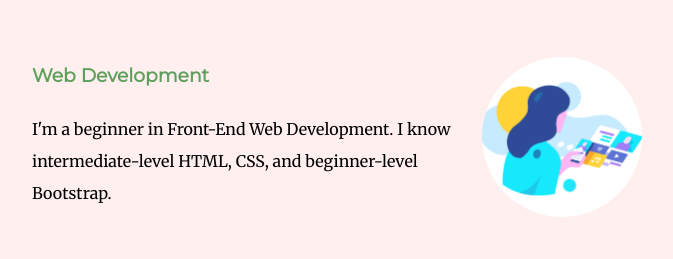
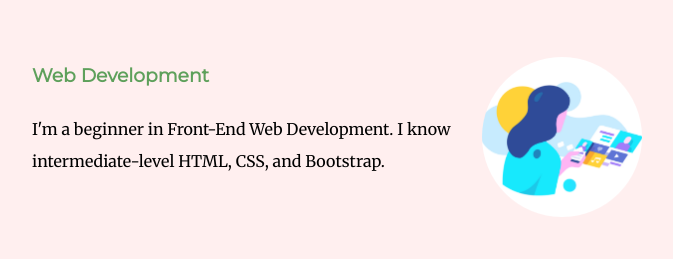
Before and after one commit to ritu-singh2002/personal-website-project, a plain HTML site: page index.html in a window 1280 px wide. Shown: the part 1445-1704 px from the top of the page, without its empty margins (288-961 px from the left). Drawn offline with Linux system fonts and the light colour scheme.

Commit message:
Update index.html

```diff
--- a/index.html
+++ b/index.html
@@ -40,7 +40,7 @@
           <div class="row">
             <img class="web-dev" src="images/web-dev.png" alt="web-dev">
             <h3>Web Development</h3>
-            <p>I'm a beginner in Front-End Web Development. I know intermediate-level HTML, CSS, and beginner-level Bootstrap.</p>
+            <p>I'm a beginner in Front-End Web Development. I know intermediate-level HTML, CSS, and Bootstrap.</p>
           </div>
           <div class="row">
             <img class="python" src="images/python.png" alt="python">
```
